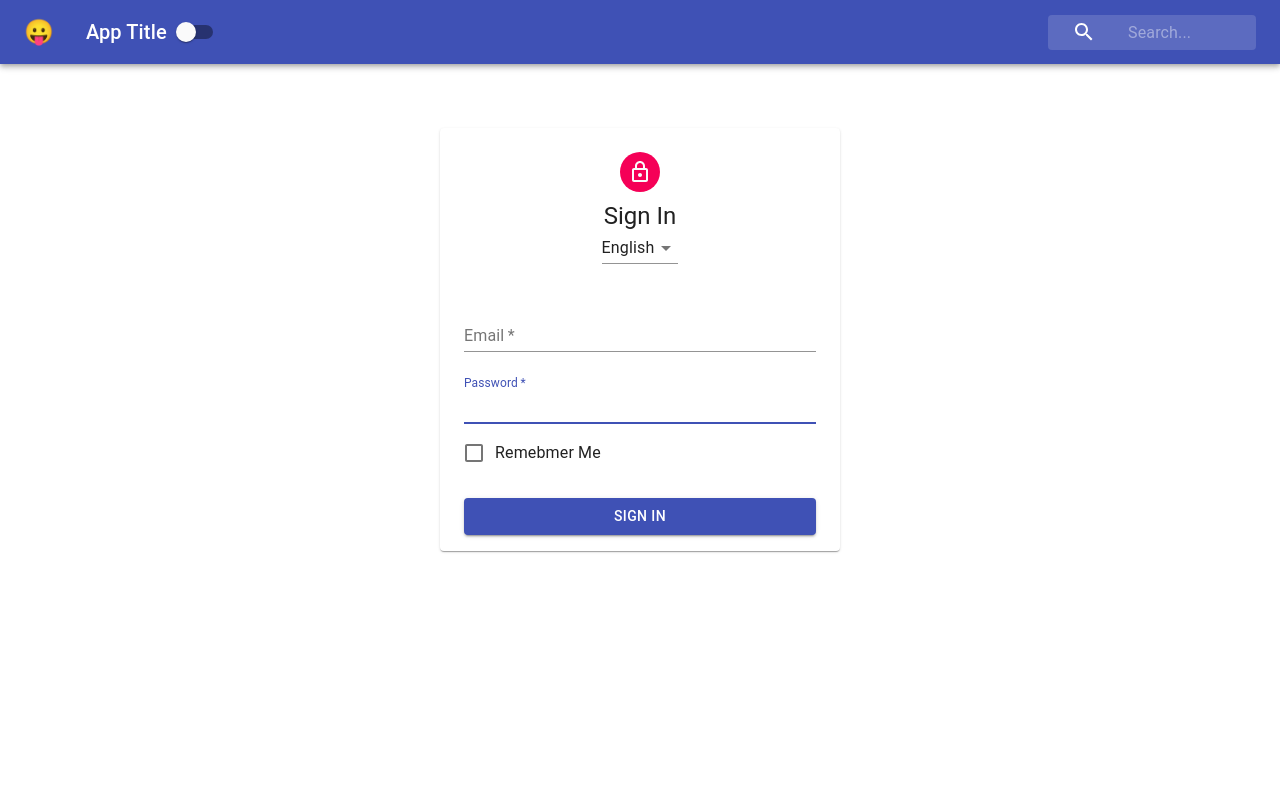
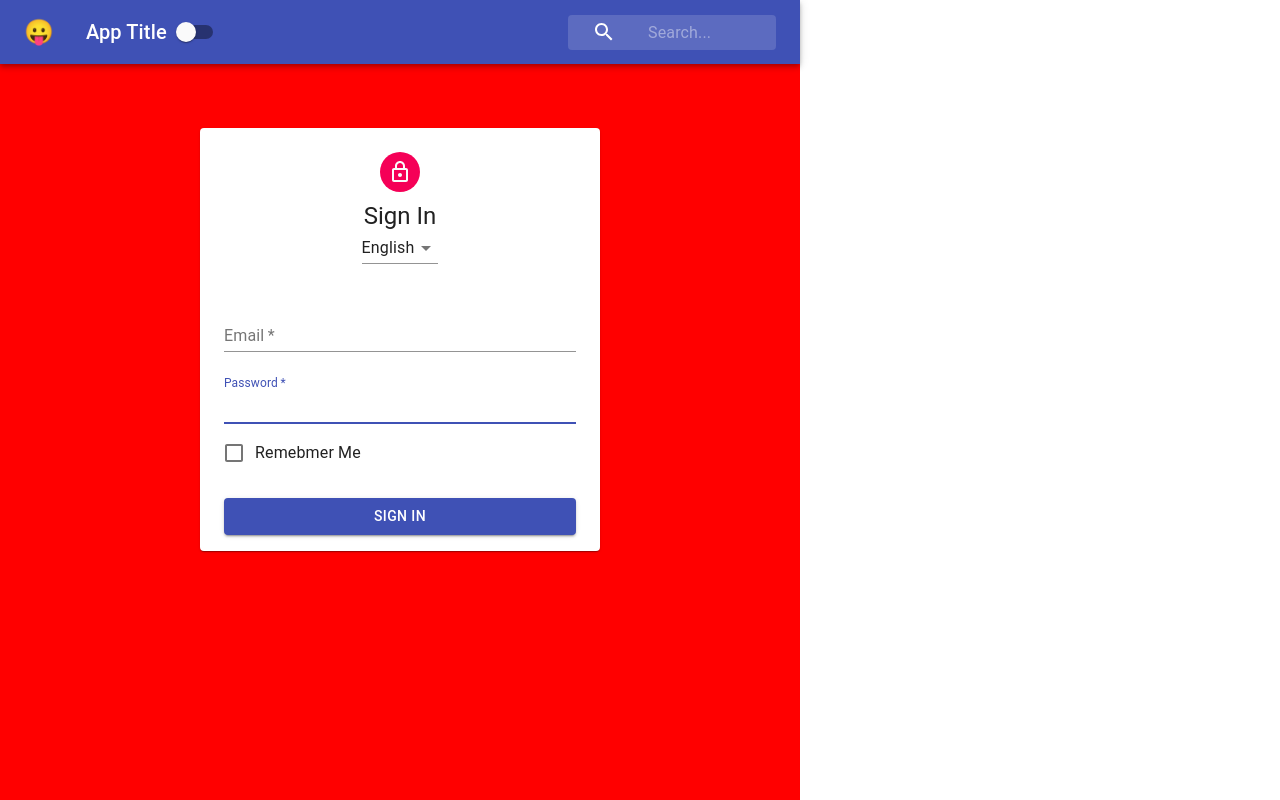
Before and after one commit to Decomplosed/react-context-app, a React (Create React App) app: page / in a window 1280 px wide. Built offline with nearby package versions, Linux system fonts and the light colour scheme.

Commit message:
wrapped components inside PageContent

```diff
--- a/src/App.js
+++ b/src/App.js
@@ -1,14 +1,15 @@
 import React from 'react'
 import Navbar from './Navbar'
 import Form from './Form'
+import PageContent from './PageContent'
 import './App.css'
 
 function App() {
   return (
-    <>
+    <PageContent>
       <Navbar />
       <Form />
-    </>
+    </PageContent>
   )
 }
 
```
